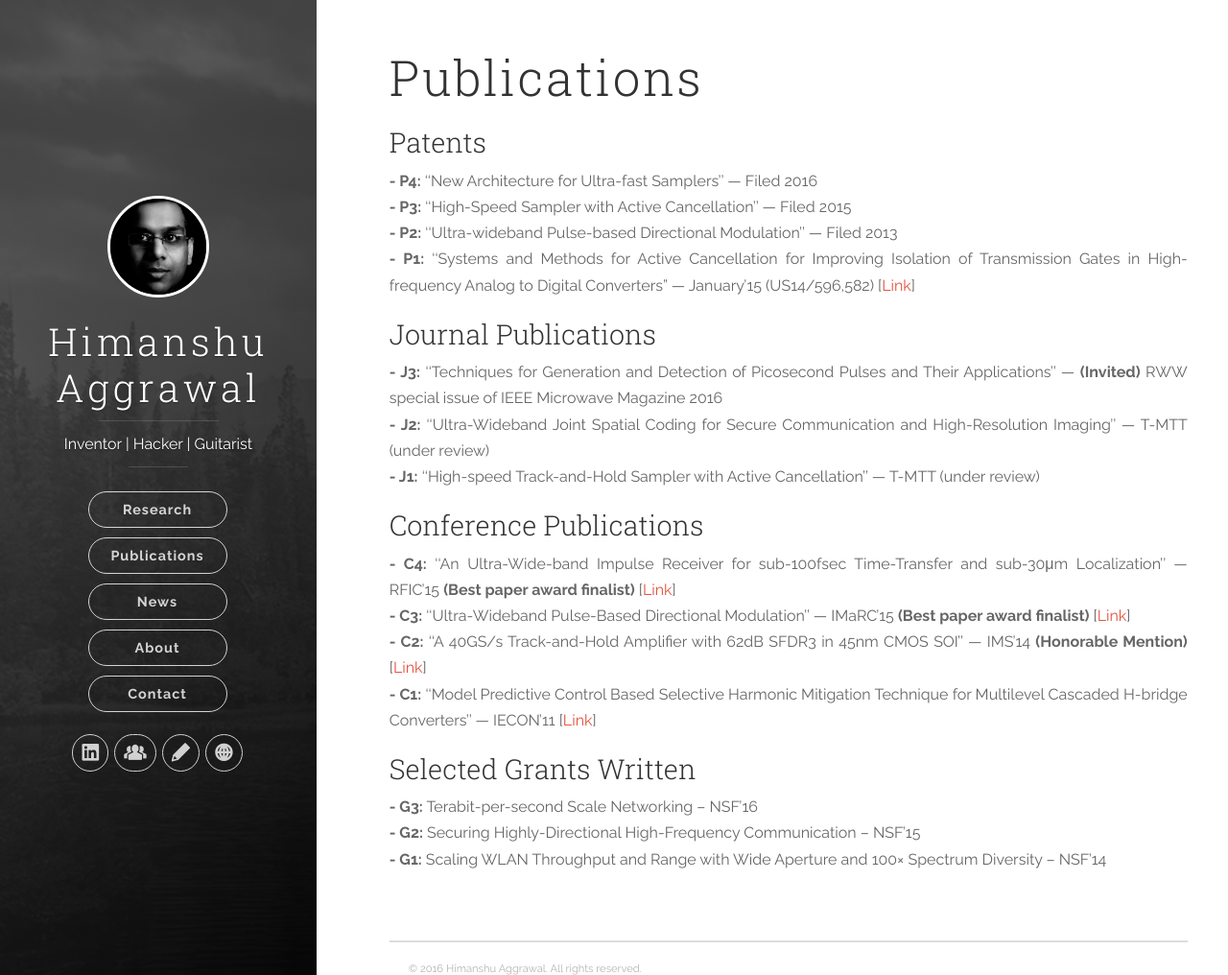
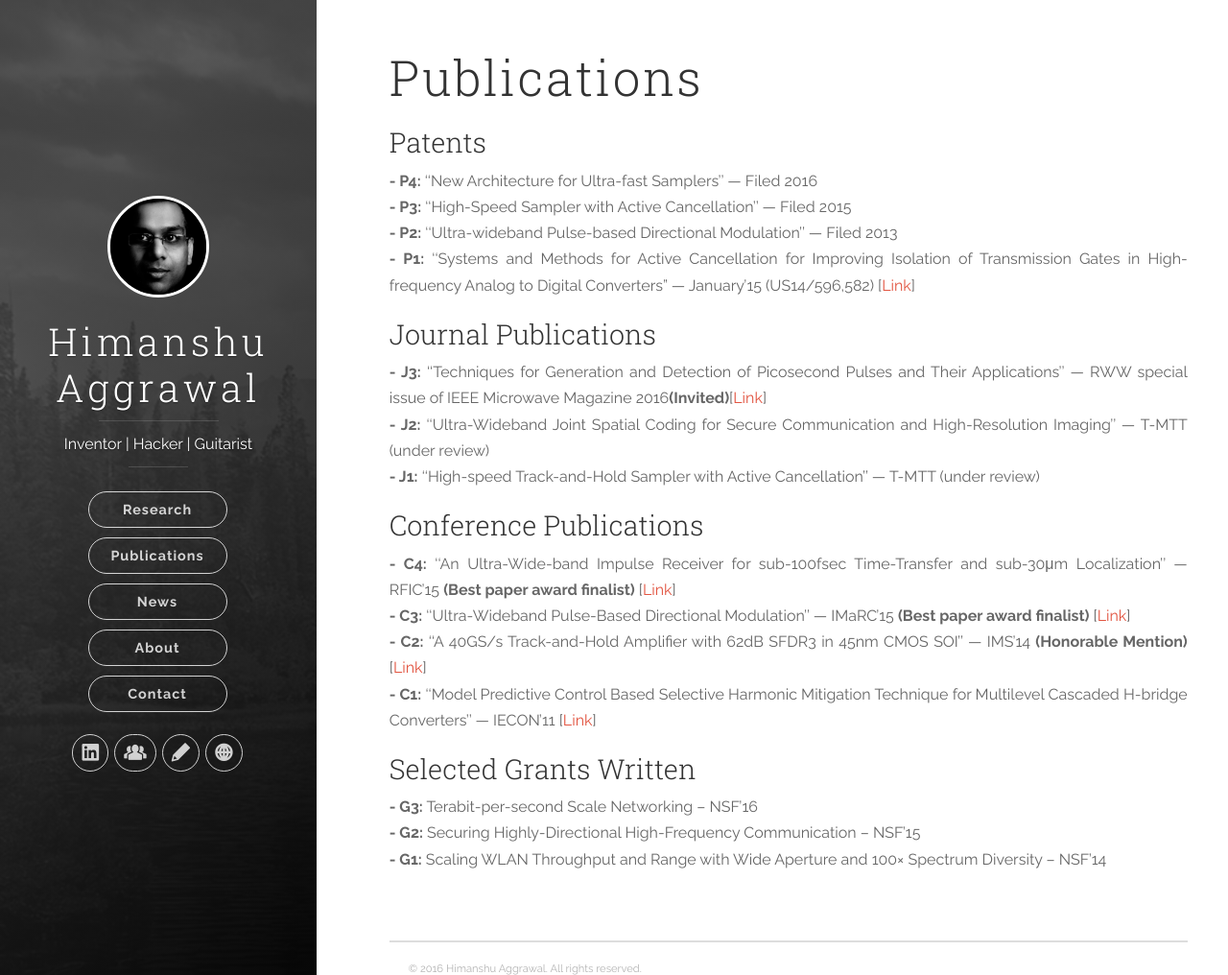
Before and after one commit to ahimanshu13/ahimanshu13.github.io, a Jekyll site: the page built from publications/index.md, in a window 1280 px wide and 1016 px high. Shown: the whole window at 96% size. Built offline with Jekyll 4.4.1, drawn with Linux system fonts in a browser that asks for light colours; nearby versions of some CDN libraries; a file with an impossible date is left out.

Commit message:
Updated Publication

```diff
--- a/publications/index.md
+++ b/publications/index.md
@@ -14,7 +14,7 @@ published: true
 
 ### Journal Publications
 
-**- J3:** ''Techniques for Generation and Detection of Picosecond Pulses and Their Applications'' ---  **(Invited)** RWW special issue of IEEE Microwave Magazine 2016<br>
+**- J3:** ''Techniques for Generation and Detection of Picosecond Pulses and Their Applications'' ---  RWW special issue of IEEE Microwave Magazine 2016**(Invited)**[[Link](https://www.google.com/patents/US9246505){:target="_blank"}]<br>
 **- J2:** ''Ultra-Wideband Joint Spatial Coding for Secure Communication and High-Resolution Imaging'' --- T-MTT (under review)<br>
 **- J1:** ''High-speed Track-and-Hold Sampler with Active Cancellation'' --- T-MTT (under review)<br>
 
```
